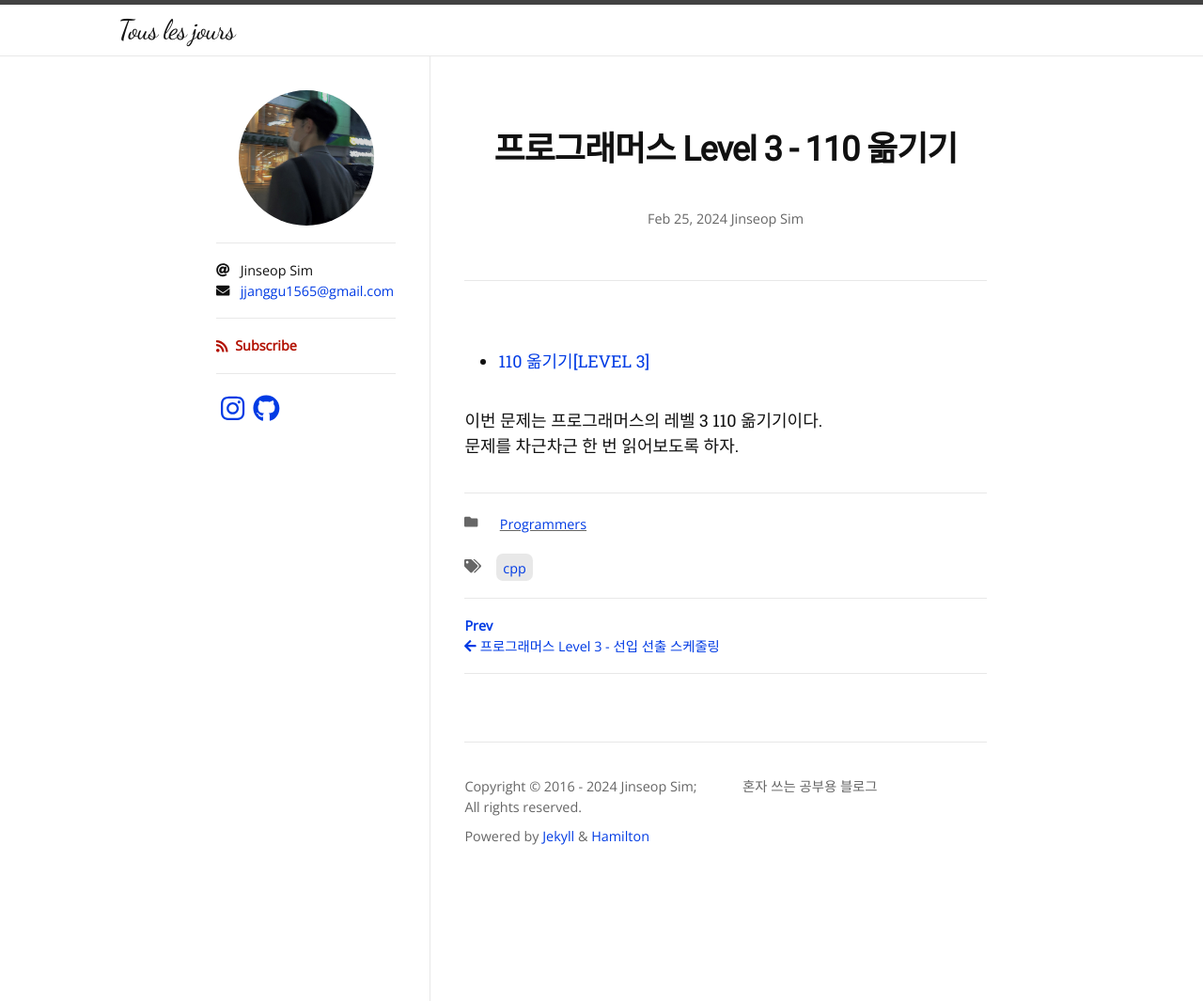
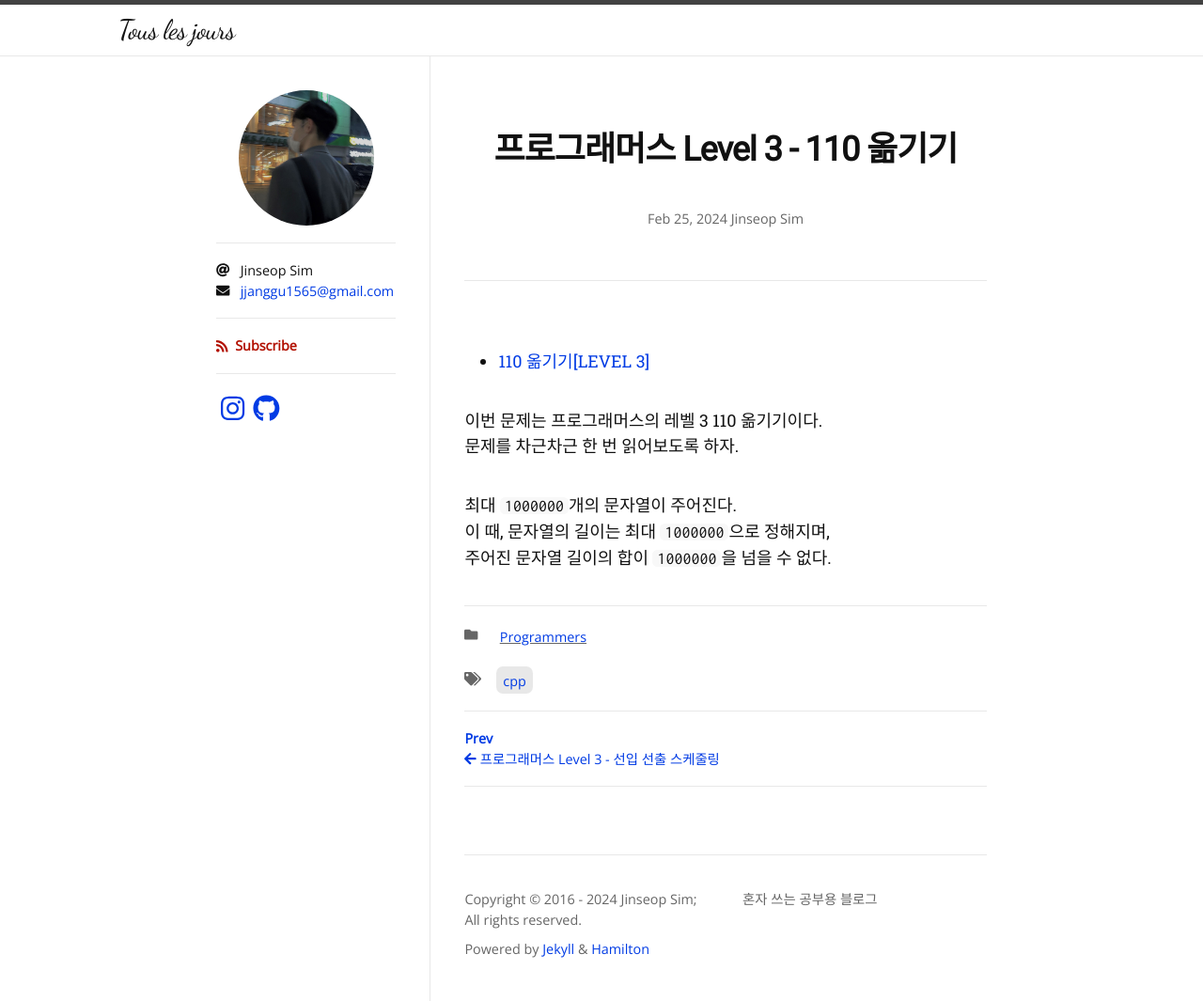
Before and after one commit to Jinseop-Sim/Jinseop-Sim.github.io, a Jekyll site: the page built from _posts/2024-02-25-pg-move-110.md, in a window 1280 px wide. Shown: the whole page at 94% size. Built offline with Jekyll 4.4.1, drawn with Linux system fonts in a browser that asks for light colours; nearby versions of some CDN libraries; some web fonts are replaced.

Commit message:
글 수정

````diff
--- a/_posts/2024-02-25-pg-move-110.md
+++ b/_posts/2024-02-25-pg-move-110.md
@@ -10,3 +10,7 @@ author:
 
 이번 문제는 프로그래머스의 레벨 3 110 옮기기이다.
 문제를 차근차근 한 번 읽어보도록 하자.
+
+최대 ```1000000```개의 문자열이 주어진다.
+이 때, 문자열의 길이는 최대 ```1000000```으로 정해지며,
+주어진 문자열 길이의 합이 ```1000000```을 넘을 수 없다.
````
